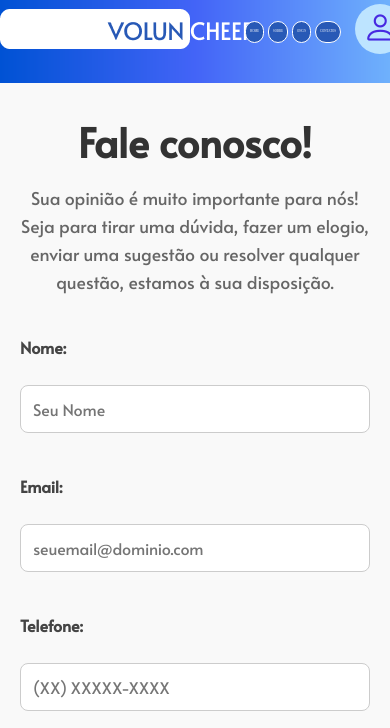
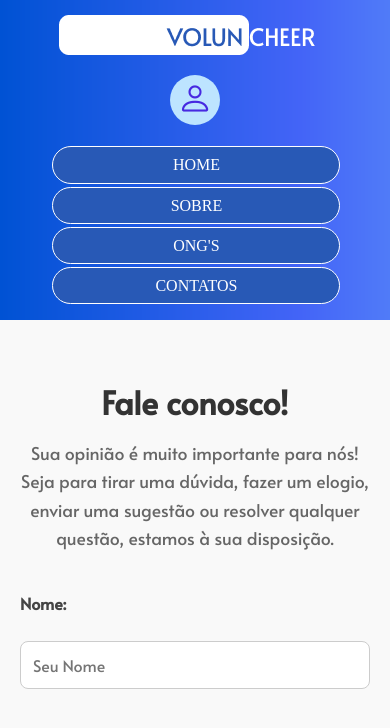
Before and after one commit to biancasbmachado/Voluncheer, a plain HTML site: page contatos.html in a window 390 px wide. Shown: the top 728 px of the page. Drawn offline with nearby package versions, Linux system fonts and the light colour scheme; a web font is replaced by a local one.

Commit message:
responsividade

```diff
--- a/contatostyle.css
+++ b/contatostyle.css
@@ -11,34 +11,16 @@ html, body {
 }
 
 .PrimeiroFundo {
-  position: relative;
-  min-height: auto;
-  overflow: visible;
-  margin: 0;
-  padding: 0;
-}
-
-.fundo {
-  position: absolute;
-  top: 0;
-  left: 0;
-  width: 100%;
-  height: 100px;
-  display: flex;
-  z-index: 0;
-  pointer-events: none;
-  margin: 0;
-  padding: 0;
-  border: none;
-}
-
-.headerONG {
     background: linear-gradient(to left, #6faef7, #0153d5);
-  width: 100%;
-  height: 83%;
     background-image: url('img/fundoONG.png');
     background-repeat: no-repeat;
     background-size: cover;
+    position: relative;
+    padding: 15px 0;
+}
+
+.fundo, .headerONG {
+    display: none;
 }
 
 .conteudo {
@@ -50,9 +32,7 @@ nav {
     display: flex;
     justify-content: space-between;
     align-items: center;
-  padding-top: 1%;
-  padding-right: 1%;
-  padding-left: 0;
+    padding: 0 25px 0 0;
 }
 
 .titulo {
@@ -267,3 +247,61 @@ footer {
     border-top: 1px solid rgba(255, 255, 255, 0.2);
     font-size: 14px;
 }
+
+@media (max-width: 992px) {
+    .opcoes {
+        gap: 2%;
+        left: 0;
+    }
+
+    .opcoes button {
+        font-size: 14px;
+        padding: 8px 15px;
+    }
+}
+
+@media (max-width: 768px) {
+    nav {
+        flex-direction: column;
+        gap: 20px;
+        padding: 0 15px;
+    }
+
+    .opcoes {
+        order: 3;
+        flex-direction: column;
+        width: 100%;
+        align-items: center;
+    }
+
+    .opcoes a {
+        width: 80%;
+    }
+
+    .opcoes button {
+        width: 100%;
+        font-size: 16px;
+    }
+
+    .titulo {
+        order: 1;
+    }
+
+    .perfil {
+        order: 2;
+    }
+
+    .texto-contato h2 {
+        font-size: 2em;
+    }
+
+    .footer-container {
+        flex-direction: column;
+        align-items: center;
+        text-align: center;
+    }
+
+    .footer-column {
+        min-width: 100%;
+    }
+}
```
Lines whose indentation alone changed are shown as unchanged.
